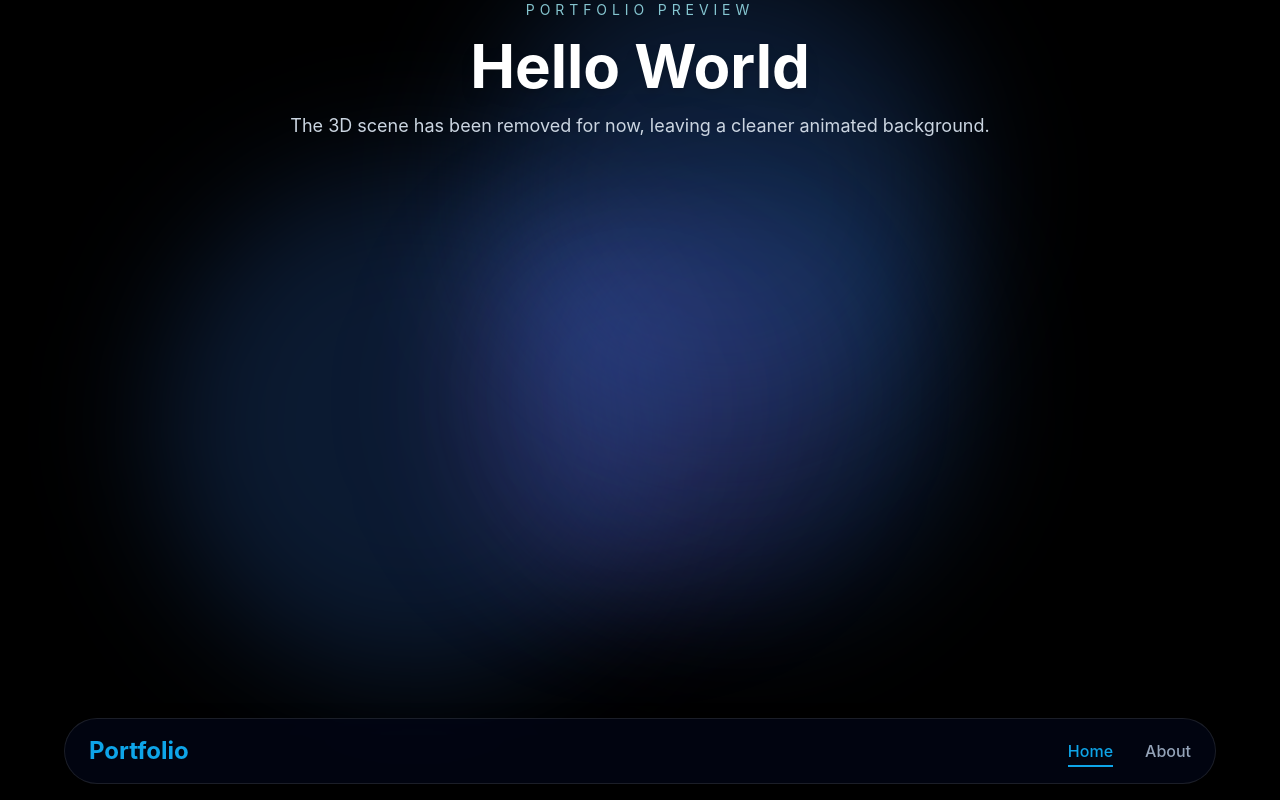
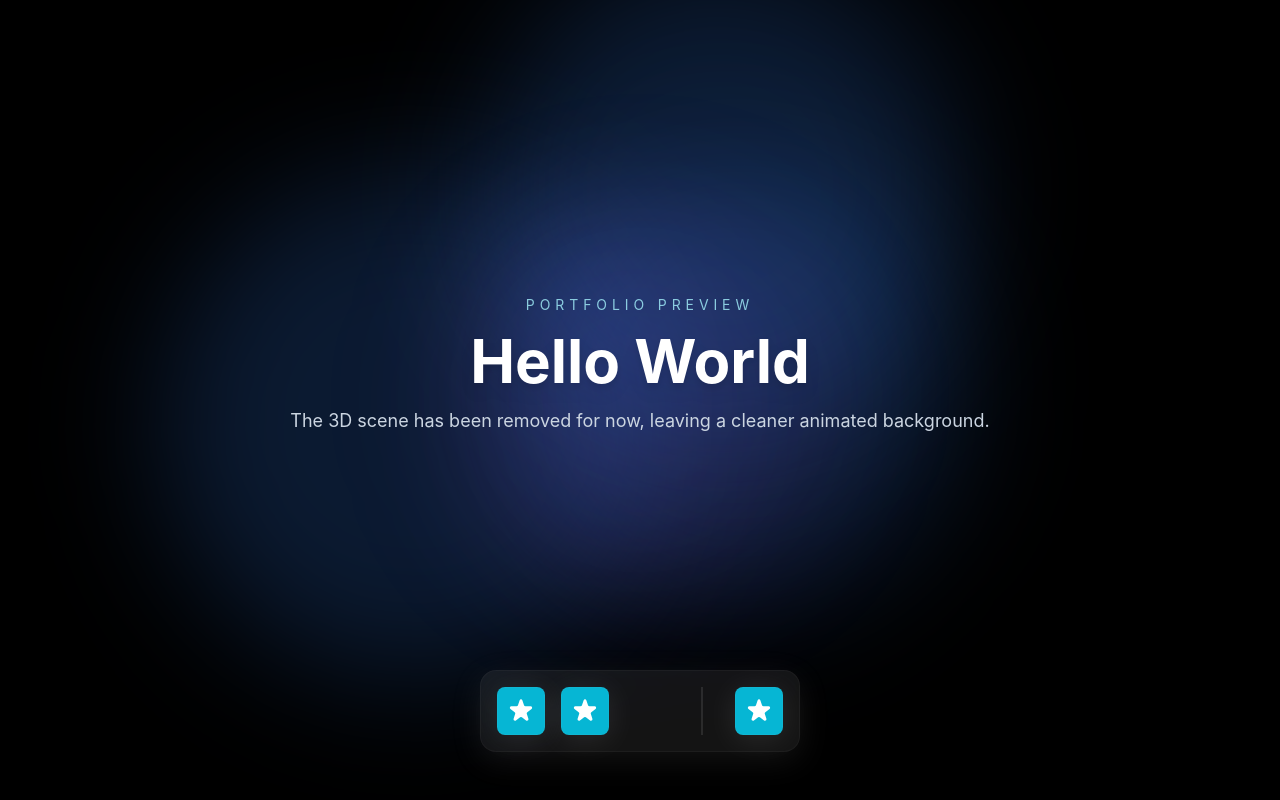
Before and after one commit to jaypetan/portfolio, a Next.js app: page / in a window 1280 px wide. Built offline with nearby package versions, Linux system fonts and the light colour scheme.

Commit message:
implemented navigation ui

```diff
--- a/components/Navigation.tsx
+++ /dev/null
@@ -1,64 +0,0 @@
-import Link from 'next/link';
-import { useRouter } from 'next/router';
-import { useEffect, useState } from 'react';
-
-export default function Navigation() {
-  const router = useRouter();
-  const [isPinnedTop, setIsPinnedTop] = useState(false);
-
-  useEffect(() => {
-    const handleScroll = () => {
-      setIsPinnedTop(window.scrollY > 24);
-    };
-
-    handleScroll();
-    window.addEventListener('scroll', handleScroll, { passive: true });
-
-    return () => window.removeEventListener('scroll', handleScroll);
-  }, []);
-
-  return (
-    <nav
-      className={`fixed left-1/2 z-50 w-[min(100%-1rem,72rem)] -translate-x-1/2 rounded-full border border-white/10 bg-slate-950/70 px-6 py-4 shadow-2xl shadow-black/30 backdrop-blur-xl transition-all duration-500 ease-out sm:w-[min(100%-2rem,72rem)] ${
-        isPinnedTop ? 'top-4' : 'bottom-4'
-      }`}
-    >
-      <div className="mx-auto flex items-center justify-between">
-        <Link
-          href="/"
-          className={`text-2xl font-bold transition-colors ${
-            router.pathname === '/' ? 'text-sky-400' : 'text-sky-400 hover:text-sky-500'
-          }`}
-        >
-          Portfolio
-        </Link>
-        <ul className="flex gap-8 list-none">
-          <li>
-            <Link
-              href="/"
-              className={`font-medium transition-colors ${
-                router.pathname === '/'
-                  ? 'text-sky-400 border-b-2 border-sky-400 pb-1'
-                  : 'text-slate-400 hover:text-sky-400'
-              }`}
-            >
-              Home
-            </Link>
-          </li>
-          <li>
-            <Link
-              href="/about"
-              className={`font-medium transition-colors ${
-                router.pathname === '/about'
-                  ? 'text-sky-400 border-b-2 border-sky-400 pb-1'
-                  : 'text-slate-400 hover:text-sky-400'
-              }`}
-            >
-              About
-            </Link>
-          </li>
-        </ul>
-      </div>
-    </nav>
-  );
-}
--- /dev/null
+++ b/components/layout/Navigation.tsx
@@ -0,0 +1,46 @@
+import Link from 'next/link';
+import { useRouter } from 'next/router';
+import { useEffect, useState } from 'react';
+import AppIcon from '@/components/ui/AppIcon';
+
+export default function Navigation() {
+  const router = useRouter();
+  const [isPinnedTop, setIsPinnedTop] = useState(false);
+
+  useEffect(() => {
+    const handleScroll = () => {
+      setIsPinnedTop(window.scrollY > 24);
+    };
+
+    handleScroll();
+    window.addEventListener('scroll', handleScroll, { passive: true });
+
+    return () => window.removeEventListener('scroll', handleScroll);
+  }, []);
+
+  return (
+    <nav
+      className={`z-50 fixed left-1/2 -translate-x-1/2 min-w-[20rem] ${
+        isPinnedTop ? 'top-12' : 'bottom-12'
+      }`}
+    >
+      <div className="mx-auto flex items-center justify-between px-4 py-4 glassmorphism">
+        {/* Work Experiences */}
+        <ul className="flex gap-4 list-none">
+          <li>
+            <AppIcon iconAlt="Work" href="/work" />
+          </li>
+          <li>
+            <AppIcon iconAlt="About" href="/about" />
+          </li>
+        </ul>
+        {/* Projects */}
+        <ul className="flex gap-4 list-none border-l-2 border-white/10 pl-8">
+          <li>
+            <AppIcon iconAlt="Projects" href="/projects" />
+          </li>
+        </ul>
+      </div>
+    </nav>
+  );
+}
--- /dev/null
+++ b/components/ui/AppIcon.tsx
@@ -0,0 +1,59 @@
+'use client';
+
+import Link from 'next/link';
+
+interface AppIconProps {
+  backgroundColor?: string;
+  iconSrc?: string;
+  iconAlt?: string;
+  href?: string;
+}
+
+export default function AppIcon({
+  backgroundColor = 'bg-sky-500',
+  iconSrc,
+  iconAlt = 'Icon',
+  href,
+}: AppIconProps) {
+  const isExternal = href?.startsWith('http') || href?.startsWith('www');
+
+  const content = (
+    <div
+      className={`
+        flex items-center justify-center
+        w-12 h-12
+        rounded-lg
+        ${backgroundColor}
+        glow
+        p-2
+      `}
+    >
+      {iconSrc ? (
+        <img src={iconSrc} alt={iconAlt} className="h-full w-full object-contain" />
+      ) : (
+        <svg
+          className="h-full w-full text-white"
+          fill="currentColor"
+          viewBox="0 0 20 20"
+          xmlns="http://www.w3.org/2000/svg"
+        >
+          <path d="M9.049 2.927c.3-.921 1.603-.921 1.902 0l1.07 3.292a1 1 0 00.95.69h3.462c.969 0 1.371 1.24.588 1.81l-2.8 2.034a1 1 0 00-.364 1.118l1.07 3.292c.3.921-.755 1.688-1.54 1.118l-2.8-2.034a1 1 0 00-1.175 0l-2.8 2.034c-.784.57-1.838-.197-1.539-1.118l1.07-3.292a1 1 0 00-.364-1.118L2.98 8.72c-.783-.57-.38-1.81.588-1.81h3.461a1 1 0 00.951-.69l1.07-3.292z" />
+        </svg>
+      )}
+    </div>
+  );
+
+  if (!href) {
+    return content;
+  }
+
+  if (isExternal) {
+    return (
+      <a href={href} target="_blank" rel="noopener noreferrer" className="inline-block">
+        {content}
+      </a>
+    );
+  }
+
+  return <Link href={href}>{content}</Link>;
+}
--- a/pages/_app.tsx
+++ b/pages/_app.tsx
@@ -1,5 +1,5 @@
 import type { AppProps } from 'next/app';
-import Navigation from '@/components/Navigation';
+import Navigation from '@/components/layout/Navigation';
 import './globals.css';
 
 export default function App({ Component, pageProps }: AppProps) {
--- a/pages/globals.css
+++ b/pages/globals.css
@@ -1,6 +1,28 @@
 @tailwind base;
 @tailwind components;
 @tailwind utilities;
+
+@layer components {
+  .glassmorphism {
+    position: relative;
+    border-radius: 16px;
+    background: rgba(192, 192, 192, 0.1);
+    border: 1px solid rgba(192, 192, 192, 0.05);
+    backdrop-filter: blur(20px);
+    box-shadow: 0 8px 32px 0 rgba(192, 192, 192, 0.1);
+  }
+
+  .glow {
+    border: 1px solid rgba(192, 192, 192, 0.05);
+    box-shadow: 0 4px 32px 0 rgba(255, 255, 255, 0.1);
+    transition: box-shadow 200ms ease, transform 200ms ease;
+  }
+
+  .glow:hover {
+    box-shadow: 0 4px 32px 0 rgba(255, 255, 255, 0.2);
+    transform: translateY(-4px) scale(1.1);
+  }
+}
 
 @layer base {
   html,
--- a/pages/index.tsx
+++ b/pages/index.tsx
@@ -1,6 +1,6 @@
 import type { NextPage } from 'next';
 import Head from 'next/head';
-import BackgroundGradientAnimation from '@/components/BackgroundGradientAnimation';
+import BackgroundGradientAnimation from '@/components/backgrounds/BackgroundGradientAnimation';
 
 const Home: NextPage = () => {
   return (
@@ -9,8 +9,8 @@ const Home: NextPage = () => {
         <title>Portfolio - Home</title>
         <meta name="description" content="Welcome to my portfolio" />
       </Head>
-      <main className="h-[calc(100vh-70px)]">
-        <BackgroundGradientAnimation>
+      <BackgroundGradientAnimation>
+        <main className="h-[calc(100vh-70px)]">
           <div className="flex h-full w-full items-center justify-center px-6 text-center">
             <div className="max-w-3xl space-y-4">
               <p className="text-sm uppercase tracking-[0.35em] text-cyan-200/80">
@@ -24,8 +24,8 @@ const Home: NextPage = () => {
               </p>
             </div>
           </div>
-        </BackgroundGradientAnimation>
-      </main>
+        </main>
+      </BackgroundGradientAnimation>
     </>
   );
 };
```
Also changed, not shown: styles/About.module.css (deleted, +0 -85 lines), styles/Home.module.css (deleted, +0 -77 lines), styles/Navigation.module.css (deleted, +0 -65 lines), components/backgrounds/BackgroundGradientAnimation.tsx (renamed from components/BackgroundGradientAnimation.tsx).
